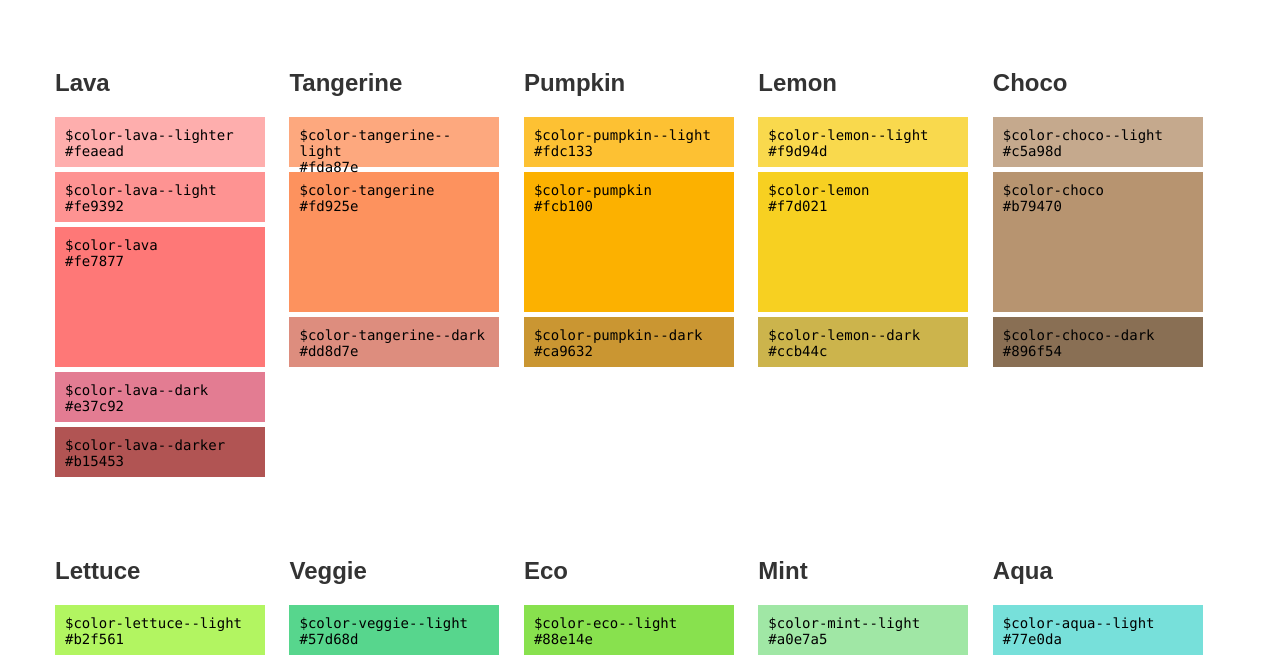
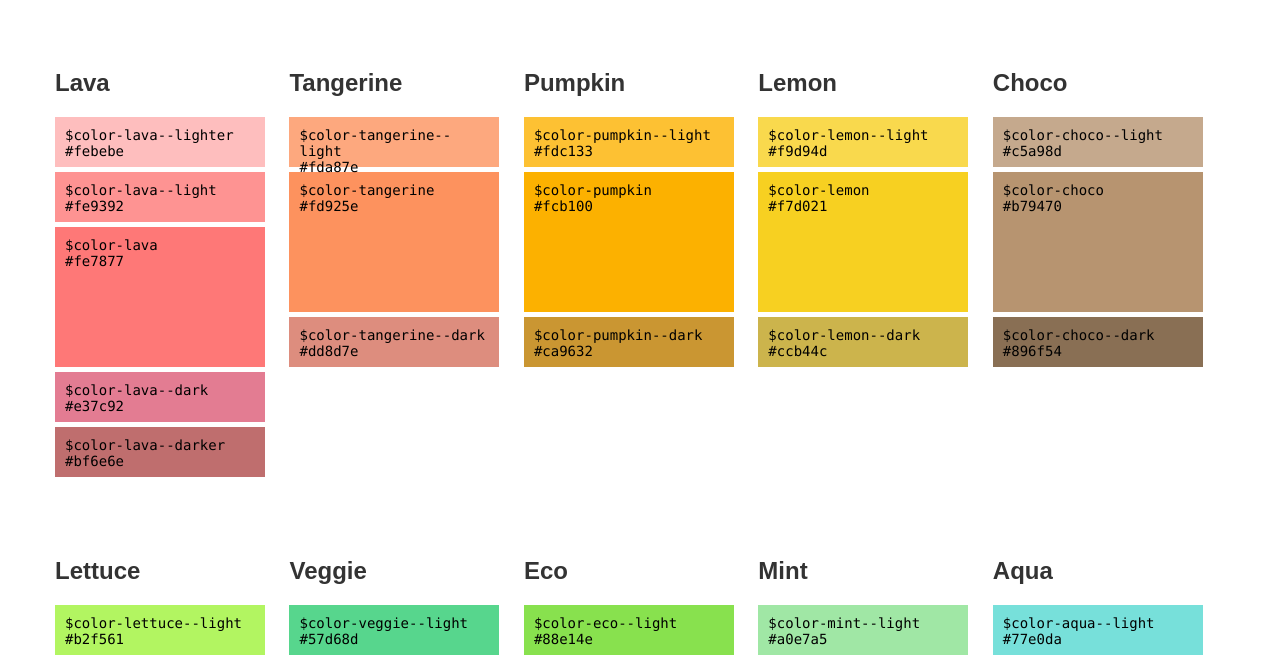
Before and after one commit to kaizenplatform/kaizen-ui-colors, a plain HTML site: page index.html in a window 1280 px wide. Shown: the part 61-720 px from the top of the page. Drawn offline with Linux system fonts and the light colour scheme.

Commit message:
Auto build preview on 27

```diff
--- a/styles/style.css
+++ b/styles/style.css
@@ -7,7 +7,7 @@ body { color: #333; }
 @media (min-width: 1200px) { .container { width: 1170px; } }
 .lava--lighter, .lava--light, .lava, .lava--dark, .lava--darker, .tangerine--light, .tangerine, .tangerine--dark, .pumpkin--light, .pumpkin, .pumpkin--dark, .lemon--light, .lemon, .lemon--dark, .choco--light, .choco, .choco--dark, .lettuce--light, .lettuce, .lettuce--dark, .veggie--light, .veggie, .veggie--dark, .eco--light, .eco, .eco--dark, .mint--lighter, .mint--light, .mint, .mint--dark, .mint--darker, .aqua--light, .aqua, .aqua--dark, .ice--light, .ice, .ice--dark, .aquamarine--light, .aquamarine, .aquamarine--dark, .water--light, .water, .water--dark, .sky--light, .sky, .sky--dark, .denim--lighter, .denim--light, .denim, .denim--dark, .denim--darker, .eggplant--light, .eggplant, .eggplant--dark, .pink--light, .pink, .pink--dark, .peach--light, .peach, .peach--dark, .lychee--light, .lychee, .lychee--dark, .raven--light, .raven, .raven--dark, .slate--lighter, .slate--light, .slate, .slate--dark, .slate--darker, .charcoal--light, .charcoal, .charcoal--dark, .metal--lighter, .metal--light, .metal, .metal--dark, .metal--darker, .ash--light, .ash, .ash--dark, .lithium--light, .lithium, .lithium--dark, .mochi--lighter, .mochi--light, .mochi, .mochi--dark, .mochi--darker { height: 30px; margin-bottom: 5px; padding: 10px; font-size: 14px; font-family: Consolas, Menlo, Courier, monospace; color: #000; }
 
-.lava--lighter { background-color: #feaead; }
+.lava--lighter { background-color: #febebe; }
 
 .lava--light { background-color: #fe9392; }
 
@@ -15,7 +15,7 @@ body { color: #333; }
 
 .lava--dark { background-color: #e37c92; }
 
-.lava--darker { background-color: #b15453; }
+.lava--darker { background-color: #bf6e6e; }
 
 .tangerine--light { background-color: #fda87e; }
 
```
